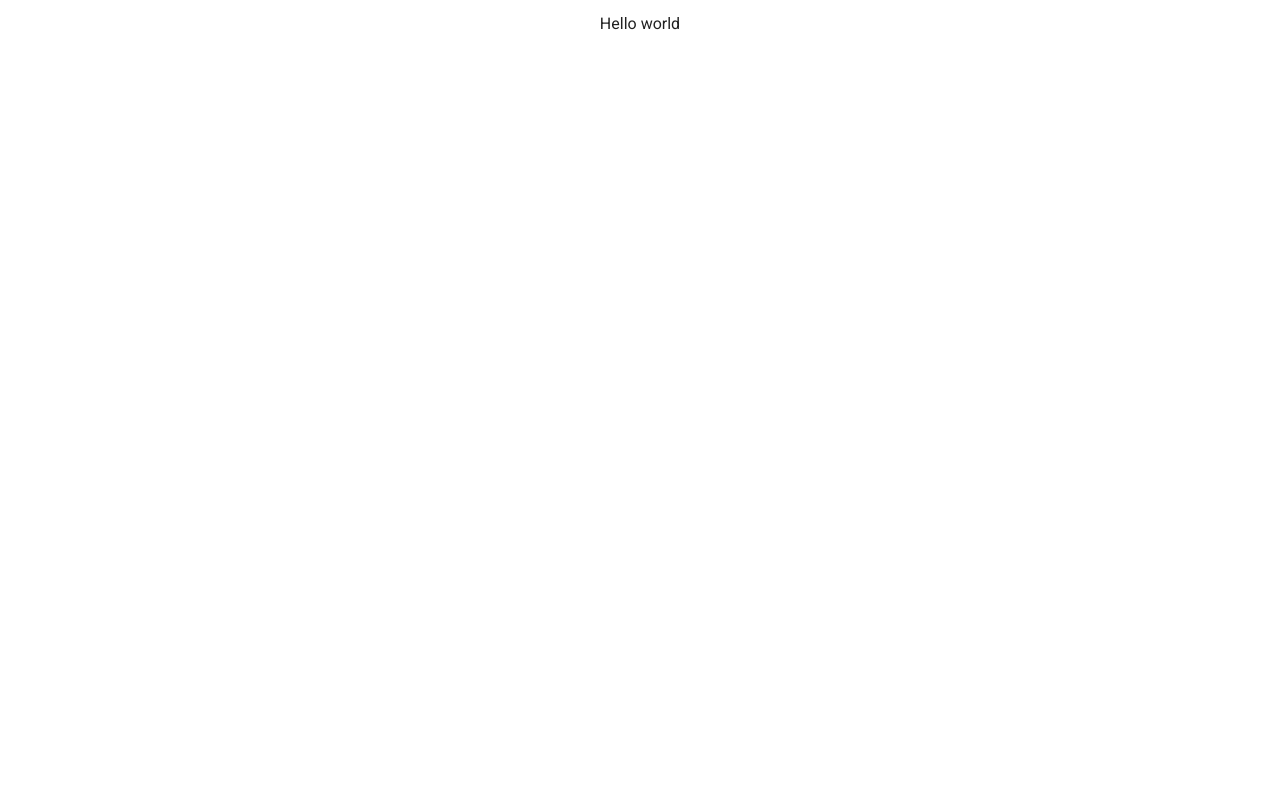
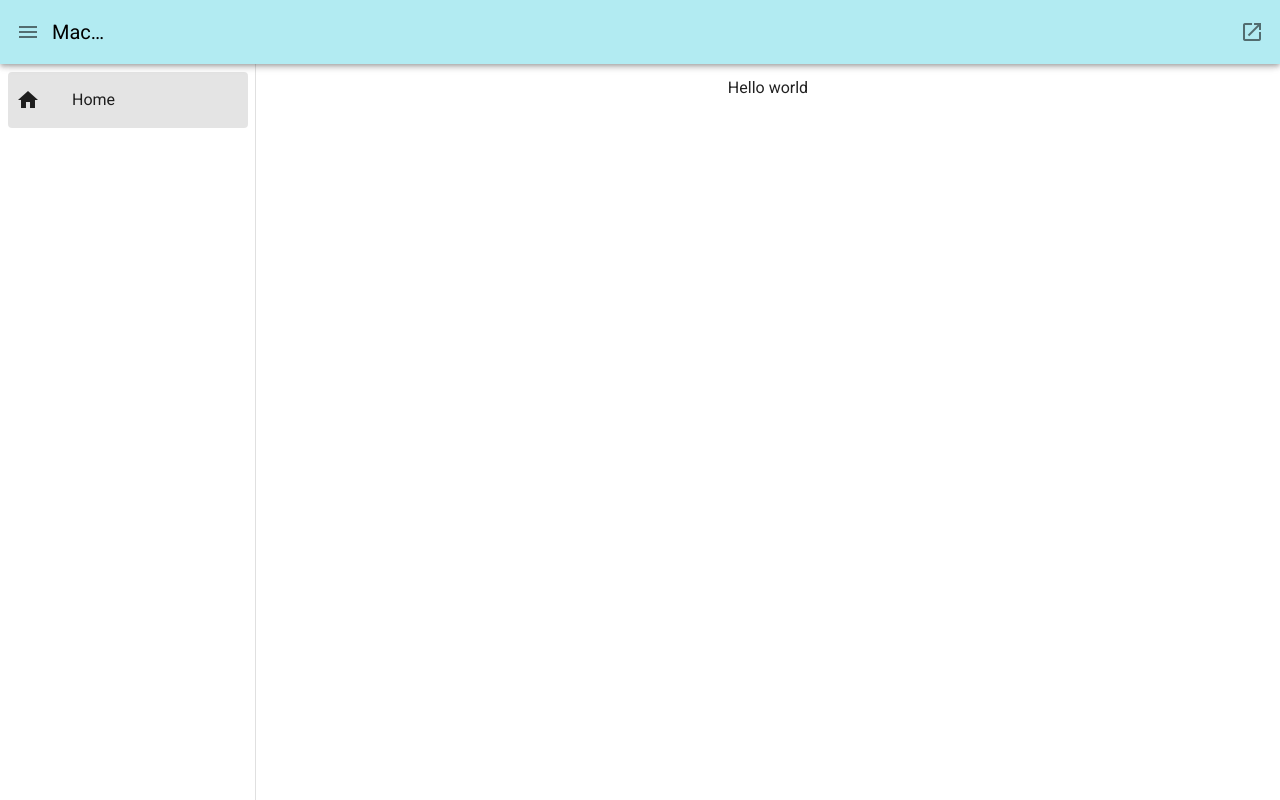
Before and after one commit to joe4576/macair-app, a Vue app: page / in a window 1280 px wide. Built offline with nearby package versions, Linux system fonts and the light colour scheme.

Commit message:
Set up menu, nav bar, router etc

```diff
--- a/src/App.vue
+++ b/src/App.vue
@@ -1,5 +1,7 @@
 <template>
   <v-app>
+    <mac-nav-drawer v-model="drawer" />
+    <mac-app-bar @toggle="drawer = !drawer" />
     <v-main>
       <router-view />
     </v-main>
@@ -7,9 +9,20 @@
 </template>
 
 <script lang="ts">
-import { defineComponent } from "@vue/composition-api";
+import { defineComponent, ref } from "@vue/composition-api";
+import MacNavDrawer from "@/components/controls/app/MacNavDrawer.vue";
+import MacAppBar from "@/components/controls/app/MacAppBar.vue";
 
 export default defineComponent({
   name: "App",
+  components: {
+    MacNavDrawer,
+    MacAppBar,
+  },
+  setup() {
+    return {
+      drawer: ref<boolean | null>(null),
+    };
+  },
 });
 </script>
--- /dev/null
+++ b/src/components/controls/app/MacAppBar.vue
@@ -0,0 +1,37 @@
+<template>
+  <v-app-bar
+    :clipped-left="$vuetify.breakpoint.smAndUp"
+    class="cyan lighten-4"
+    app
+  >
+    <v-app-bar-nav-icon @click="toggleMenu" />
+    <router-link to="/">
+      <v-app-bar-title>MacAir</v-app-bar-title>
+    </router-link>
+    <v-spacer />
+    <a href="https://server.fseconomy.net/index.jsp" target="_blank">
+      <v-icon>mdi-open-in-new</v-icon>
+    </a>
+  </v-app-bar>
+</template>
+
+<script lang="ts">
+import { defineComponent } from "@vue/composition-api";
+export default defineComponent({
+  name: "MacAppBar",
+  setup(_, context) {
+    return {
+      toggleMenu: () => {
+        context.emit("toggle");
+      },
+    };
+  },
+});
+</script>
+
+<style scoped>
+a {
+  text-decoration: none;
+  color: black !important;
+}
+</style>
--- /dev/null
+++ b/src/components/controls/app/MacNavDrawer.vue
@@ -0,0 +1,41 @@
+<template>
+  <v-navigation-drawer
+    :value="value"
+    @input="inputEvent($event)"
+    :clipped="$vuetify.breakpoint.smAndUp"
+    app
+  >
+    <v-list nav expand>
+      <v-list-item-group v-for="menuItem in menuItems" :key="menuItem.title">
+        <v-list-item :to="menuItem.path">
+          <v-list-item-icon>
+            <v-icon>{{ menuItem.icon }}</v-icon>
+          </v-list-item-icon>
+          <v-list-item-title> {{ menuItem.title }} </v-list-item-title>
+        </v-list-item>
+      </v-list-item-group>
+    </v-list>
+  </v-navigation-drawer>
+</template>
+
+<script lang="ts">
+import { defineComponent } from "@vue/composition-api";
+import { menuItems } from "@/router/index";
+
+export default defineComponent({
+  name: "MacNavDrawer",
+  props: {
+    value: {
+      type: Boolean,
+    },
+  },
+  setup(_, context) {
+    return {
+      menuItems,
+      inputEvent: (event: InputEvent) => {
+        context.emit("input", event);
+      },
+    };
+  },
+});
+</script>
--- a/src/router/index.ts
+++ b/src/router/index.ts
@@ -3,6 +3,20 @@ import VueRouter, { RouteConfig } from "vue-router";
 import Home from "../views/Home.vue";
 
 Vue.use(VueRouter);
+
+interface MenuItem {
+  title: string;
+  icon: string;
+  path: string;
+}
+
+export const menuItems: MenuItem[] = [
+  {
+    title: "Home",
+    icon: "mdi-home",
+    path: "/",
+  },
+];
 
 const routes: Array<RouteConfig> = [
   {
```
Also changed, not shown: src/components/controls/app/MacPage.vue (added, +18 -0 lines).
